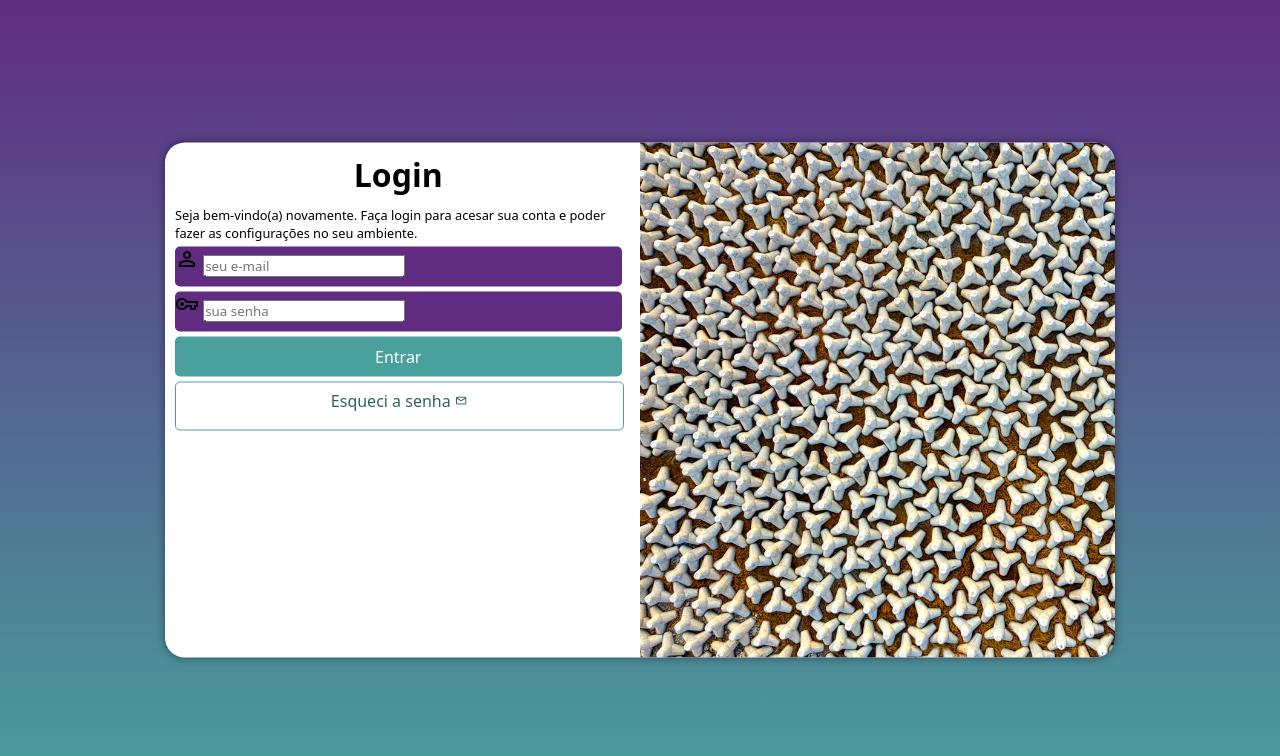
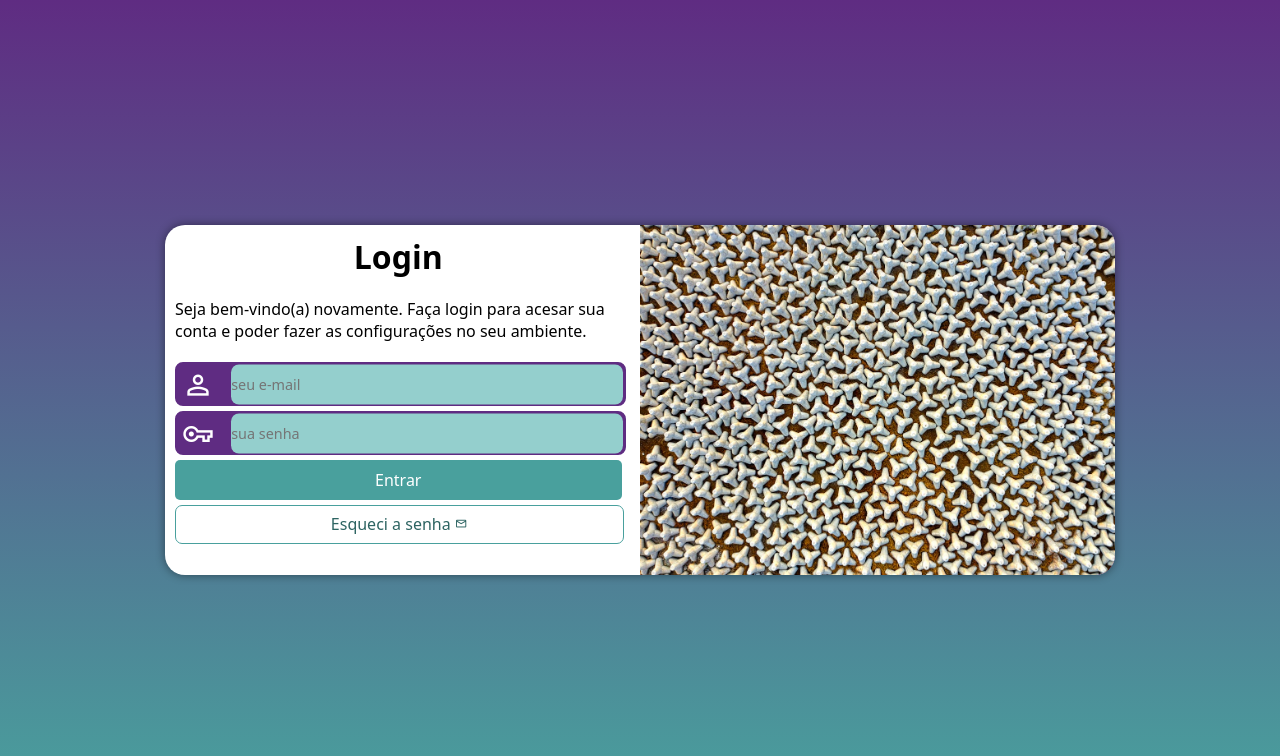
Before and after one commit to gmfm94/projeto-login, a plain HTML site: page index.html in a window 1280 px wide. Drawn offline with nearby package versions, Linux system fonts and the light colour scheme.

Commit message:
finalizei projeto

```diff
--- a/styles/media-query.css
+++ b/styles/media-query.css
@@ -7,6 +7,7 @@
 
     section#login {
         width: 80vw;
+        height: 290px;
     }
 
     section#login > div#imagem {
@@ -28,6 +29,7 @@
 
     section#login {
         width: 950px;
+        height: 350px;
     }
 
     section#login > div#imagem {
@@ -46,6 +48,7 @@
     }
 
     div#formulario > p {
-        font-size: 1.2 em;
+        font-size: 1em;
+        margin: 20px 0px;
     }
 }
--- a/styles/style.css
+++ b/styles/style.css
@@ -37,6 +37,7 @@ section#login {
     border-radius: 20px;
     box-shadow: 0px 0px 10px rgba(0, 0, 0, 0.45);
 
+    transform: translate(-50%, -50%);
     transition: width .3s, height .3s;
     transition-timing-function: ease;
 }
@@ -66,14 +67,38 @@ div#formulario > p {
 form > div.campo {
     display: block;
     background-color: #5f2c82;
+    border: 2px solid #5f2c82;
     width: 100%;
     height: 40px;
-    border-radius: 5px;
+    border-radius: 8px;
     margin: 5px 0px;
 }
 
 div.campo > label {
     display: none;
+}
+
+div.campo > span {
+    color: white;
+    /*background-color: black;*/
+    font-size: 2em;
+    width: 40px;
+    padding: 5px;
+}
+
+div.campo > input {
+    background-color: #94cfcd;
+    font-size: .9em;
+    width: calc(100% - 54.2px);
+    height: 100%;
+    border: 0px;
+    border-radius: 8px;
+    padding: 0px;
+    transform: translateY(-11.5px);
+}
+
+div.campo > input:focus-within {
+    background-color: white;
 }
 
 form > input[type=submit] {
@@ -98,12 +123,12 @@ form > a.botao {
     text-align: center;
     font-size: 1em;
     width: 100%;
-    height: 40px;
+    height: 30px;
     padding-top: 7px;
     margin-top: 5px;
     background-color: white ;
     border: 1px solid #49a09d;
-    border-radius: 5px;
+    border-radius: 7px;
     text-decoration: none;
     color: #2d6462;
 }
```
